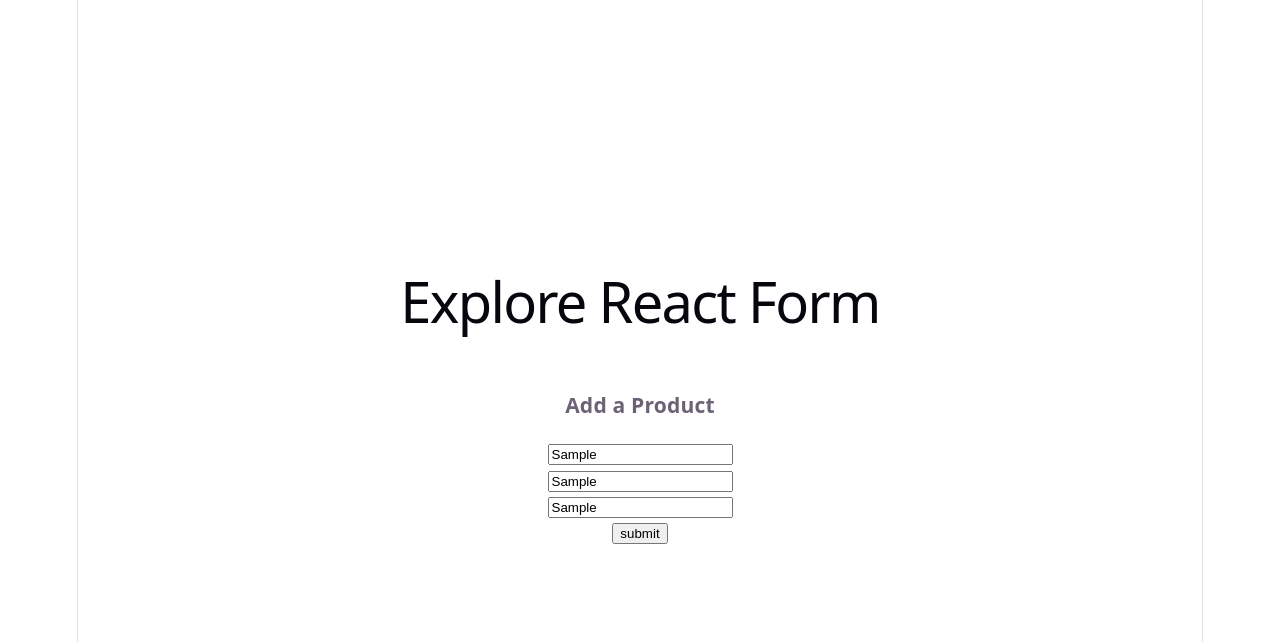
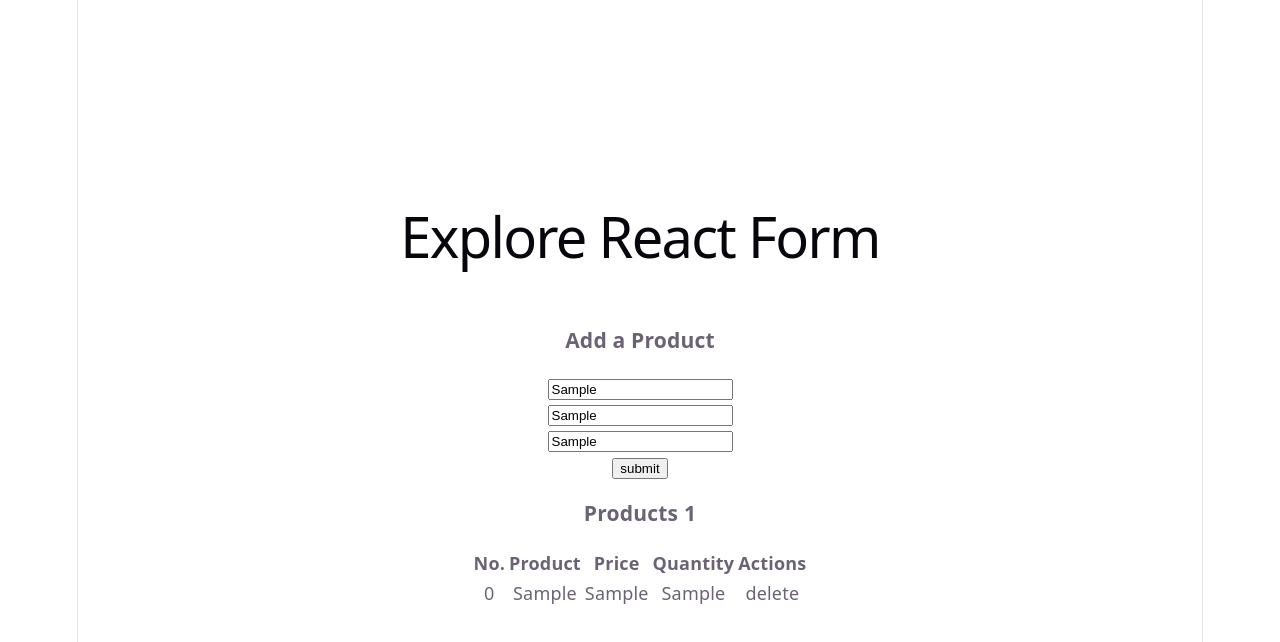
Before and after one commit to MahbubaSultanaEty/m-38-context-api-custom-hook, a React (Vite) app: page / in a window 1280 px wide. Both pictures are taken after typing "Sample", "Sample", "Sample" into the empty fields and a click on the input "submit". Shown: the top 642 px of the page. Built offline with nearby package versions, Linux system fonts and the light colour scheme.

Commit message:
38-6 Display form data in a table and form error handle

```diff
--- a/src/Components/ProductManagement/ProductForm.jsx
+++ b/src/Components/ProductManagement/ProductForm.jsx
@@ -1,20 +1,37 @@
-import React from 'react';
+import React, { useState } from 'react';
 
-const ProductForm = () => {
-
+const ProductForm = ({handleAddProduct}) => {
+    const [error, setError]= useState("")
     const handleProductSubmit = (e) => {
         e.preventDefault();
         const name = e.target.name.value;
         const price = e.target.price.value;
-        const quanity = e.target.quantity.value;
+        const quantity = e.target.quantity.value;
         // console.log(name, price, quanity);
+
+
+        if (name.length === 0) {
+            setError("Please Provide a product name");
+            return;
+        } else if (price.length === 0) {
+            setError("please provide a valid price");
+            return;
+        } else if (price < 0) {
+            setError("please provide a valid price");
+            return;
+        } else {
+            setError("");
+        }
 
         const newProduct = {
             name,
             price,
-            quanity
+            quantity
         }
-        console.log(newProduct);
+        // console.log(newProduct);
+        if (!error) {
+            handleAddProduct(newProduct);
+        }
     }
     return (
         <div>
@@ -28,6 +45,9 @@
                 <br />
                 <input type="submit" value="submit" />
             </form>
+            <p style={{color: "red"}}>
+                <small>{ error}</small>
+            </p>
         </div>
     );
 };
--- a/src/Components/ProductManagement/ProductManagement.jsx
+++ b/src/Components/ProductManagement/ProductManagement.jsx
@@ -1,13 +1,20 @@
-import React from 'react';
+import React, { useState } from 'react';
 import ProductTable from './ProductTable';
 import ProductForm from './ProductForm';
 
 const ProductManagement = () => {
 
+    const [products, setProducts] = useState([])
+
+    const handleAddProduct = (newProduct) => {
+        const newProducts = [...products, newProduct];
+        setProducts(newProducts)
+    }
+
     return (
         <div>
-           <ProductForm></ProductForm>
-            <ProductTable></ProductTable>
+           <ProductForm handleAddProduct={handleAddProduct}></ProductForm>
+            <ProductTable products={products}></ProductTable>
         </div>
     );
 };
--- a/src/Components/ProductManagement/ProductTable.jsx
+++ b/src/Components/ProductManagement/ProductTable.jsx
@@ -1,9 +1,32 @@
 import React from 'react';
 
-const ProductTable = () => {
+const ProductTable = ({products}) => {
     return (
         <div>
+            <h3>Products {products.length}</h3>
 
+            <table>
+                <thead>
+                    <tr>
+                        <th>No.</th>
+                        <th>Product</th>
+                        <th>Price</th>
+                        <th>Quantity</th>
+                        <th>Actions</th>
+                    </tr>
+                </thead>
+                <tbody>
+                    {
+                        products.map((product, index) => <tr key={index}>
+                            <td >{ index}</td>
+                            <td>{ product.name}</td>
+                            <td>{product.price}</td>
+                            <td>{product.quantity}</td>
+                            <td>delete</td>
+                        </tr>)
+                    }
+                </tbody>
+            </table>
         </div>
     );
 };
```
